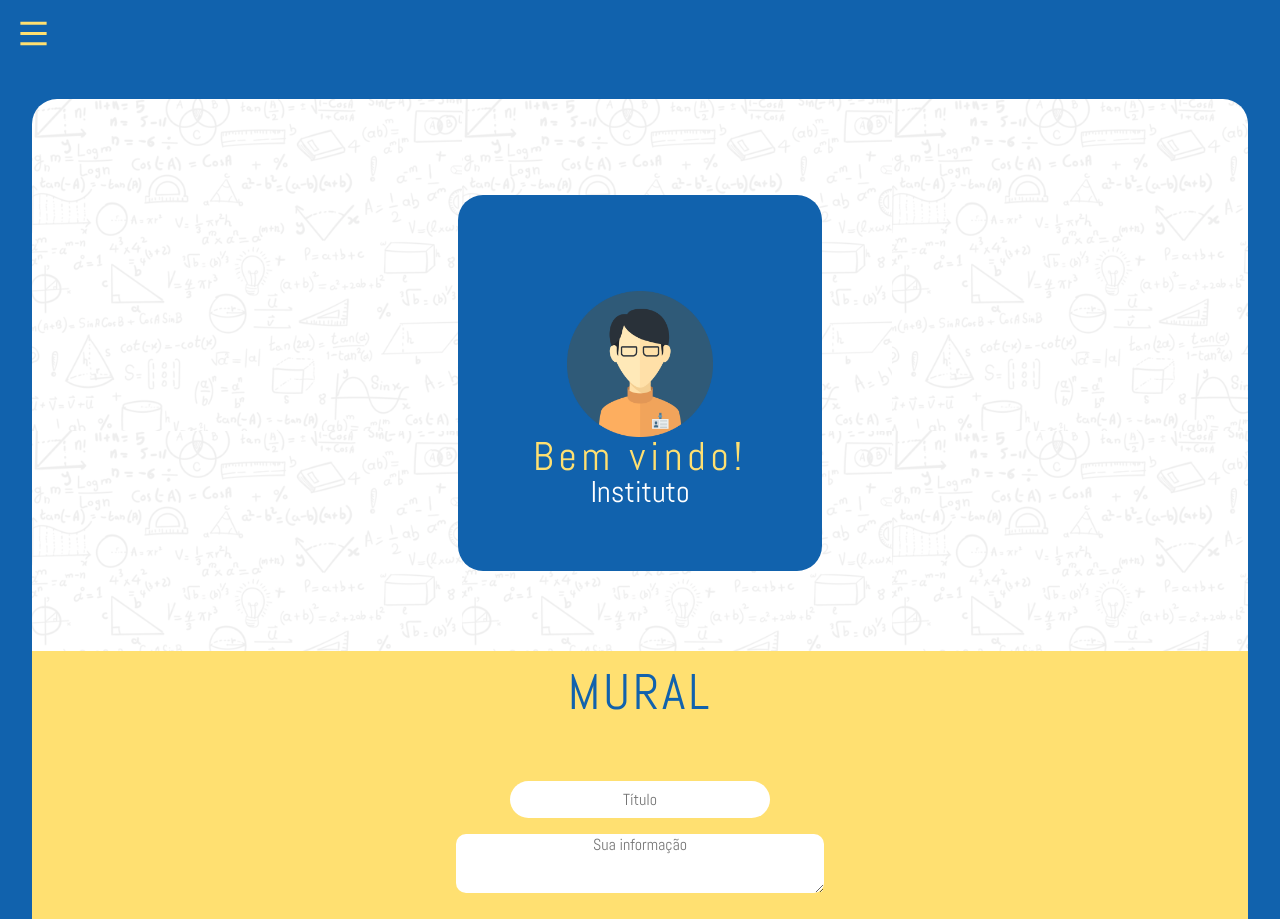
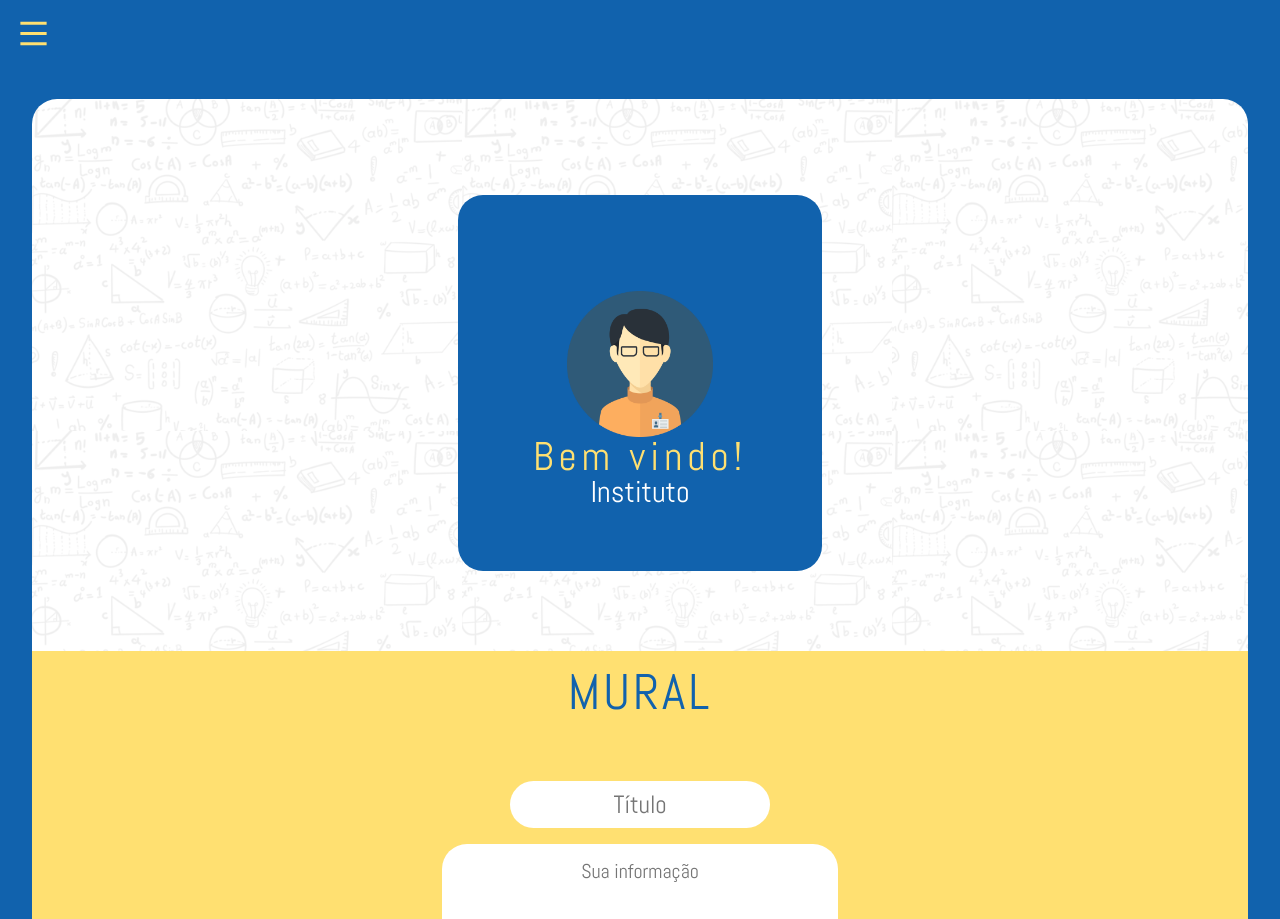
Before and after one commit to Burmon/Lumni, a React (Create React App) app: page /homeinst in a window 1280 px wide. Shown: the top 919 px of the page. Built offline with nearby package versions, Linux system fonts and the light colour scheme; no server answers; the database is empty.

Commit message:
estilização do mural

```diff
--- a/src/pages/Home/HomeInst.module.css
+++ b/src/pages/Home/HomeInst.module.css
@@ -164,7 +164,6 @@
       border-radius: 25px;
       margin-top: 2rem;
       padding-top: 1rem;
-      padding-bottom: 2rem;
       margin-left: 2rem ;
       margin-right: 2rem;
 
@@ -186,9 +185,7 @@
 
   }
 
-  .form_mural{
 
-  }
 
 
   .form_mural h3{
@@ -199,17 +196,26 @@
 
   }
 
+  .form_mural{
+    border-radius: 0% 0% 25px 25px;
+  }
+
+
   .form_mural input{
     width: 20%;
+   padding: .5rem;
+   font-size: 25px;
+
+  }
 
 
 
-  }
-
   .form_mural textarea{
     width: 30%;
-   margin-bottom: 2rem;
-
+    margin-bottom: 2rem;
+    padding: 1rem;
+    font-size: 20px;
+    border-radius: 25px;
   }
 
   .botao_add{
```
